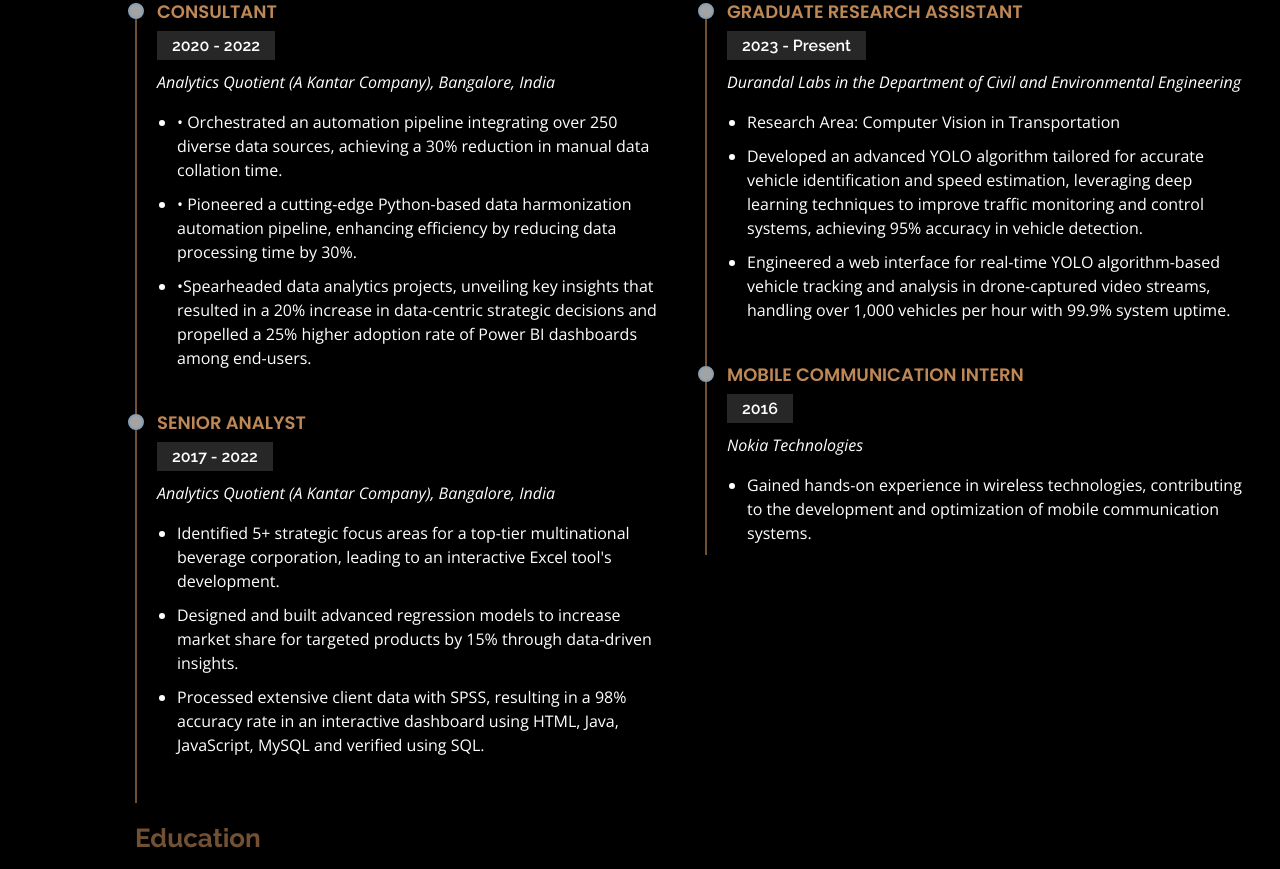
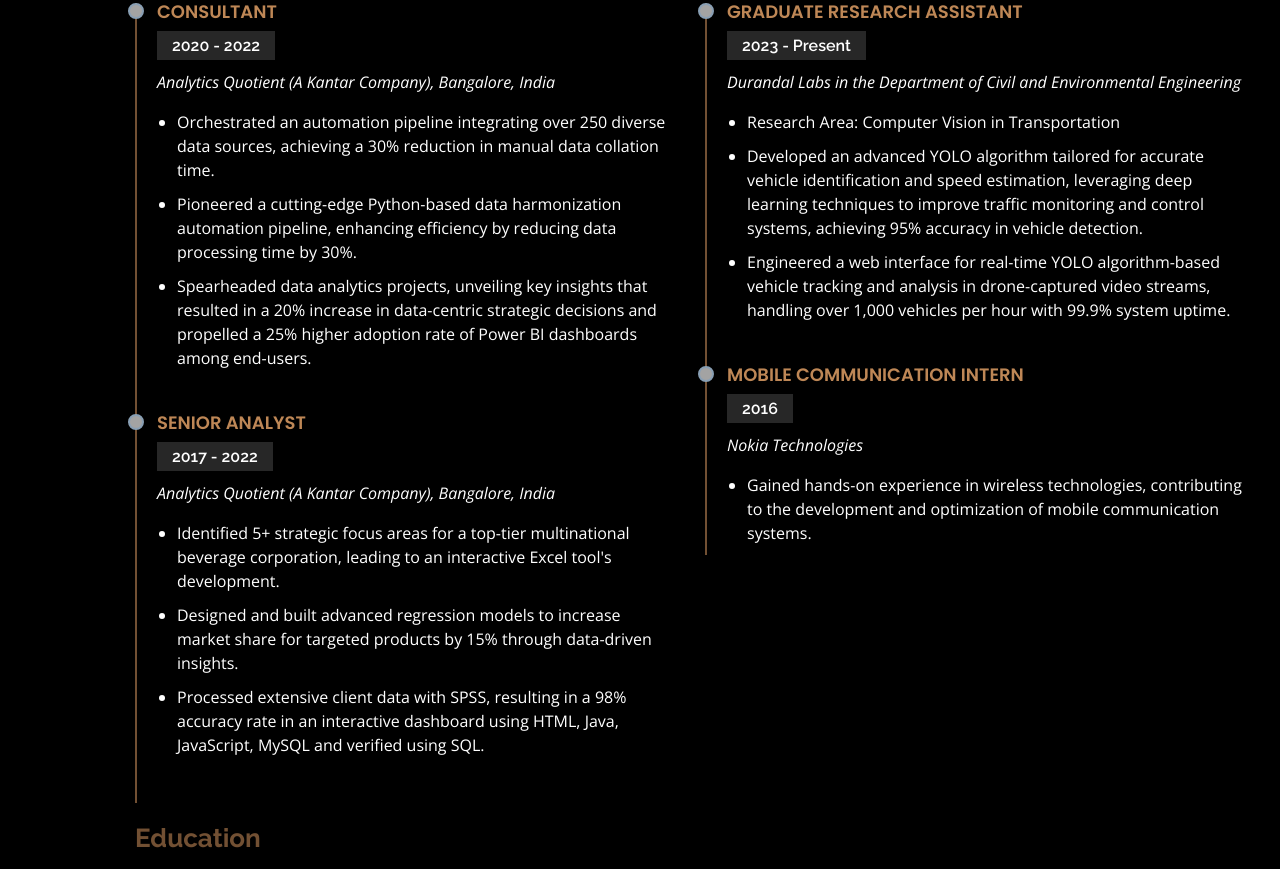
Before and after one commit to Sivakalyan-Subbiah/Portfolio, a plain HTML site: page index.html in a window 1280 px wide. Shown: the part 2010-2879 px from the top of the page. Drawn offline with nearby package versions, Linux system fonts and the light colour scheme.

Commit message:
Update index.html

```diff
--- a/index.html
+++ b/index.html
@@ -261,9 +261,9 @@
               <p><em>Analytics Quotient (A Kantar Company), Bangalore, India </em></p>
               <ul>
                 <li>
-                  •	Orchestrated an automation pipeline integrating over 250 diverse data sources, achieving a 30% reduction in manual data collation time.</li><li>
-                  •	Pioneered a cutting-edge Python-based data harmonization automation pipeline, enhancing efficiency by reducing data processing time by 30%.</li><li>
-                  •Spearheaded data analytics projects, unveiling key insights that resulted in a 20% increase in data-centric strategic decisions and propelled a 25% higher adoption rate of Power BI dashboards among end-users.
+                  Orchestrated an automation pipeline integrating over 250 diverse data sources, achieving a 30% reduction in manual data collation time.</li><li>
+                  Pioneered a cutting-edge Python-based data harmonization automation pipeline, enhancing efficiency by reducing data processing time by 30%.</li><li>
+                  Spearheaded data analytics projects, unveiling key insights that resulted in a 20% increase in data-centric strategic decisions and propelled a 25% higher adoption rate of Power BI dashboards among end-users.
                 </li>
               </ul>
             </div>
```
